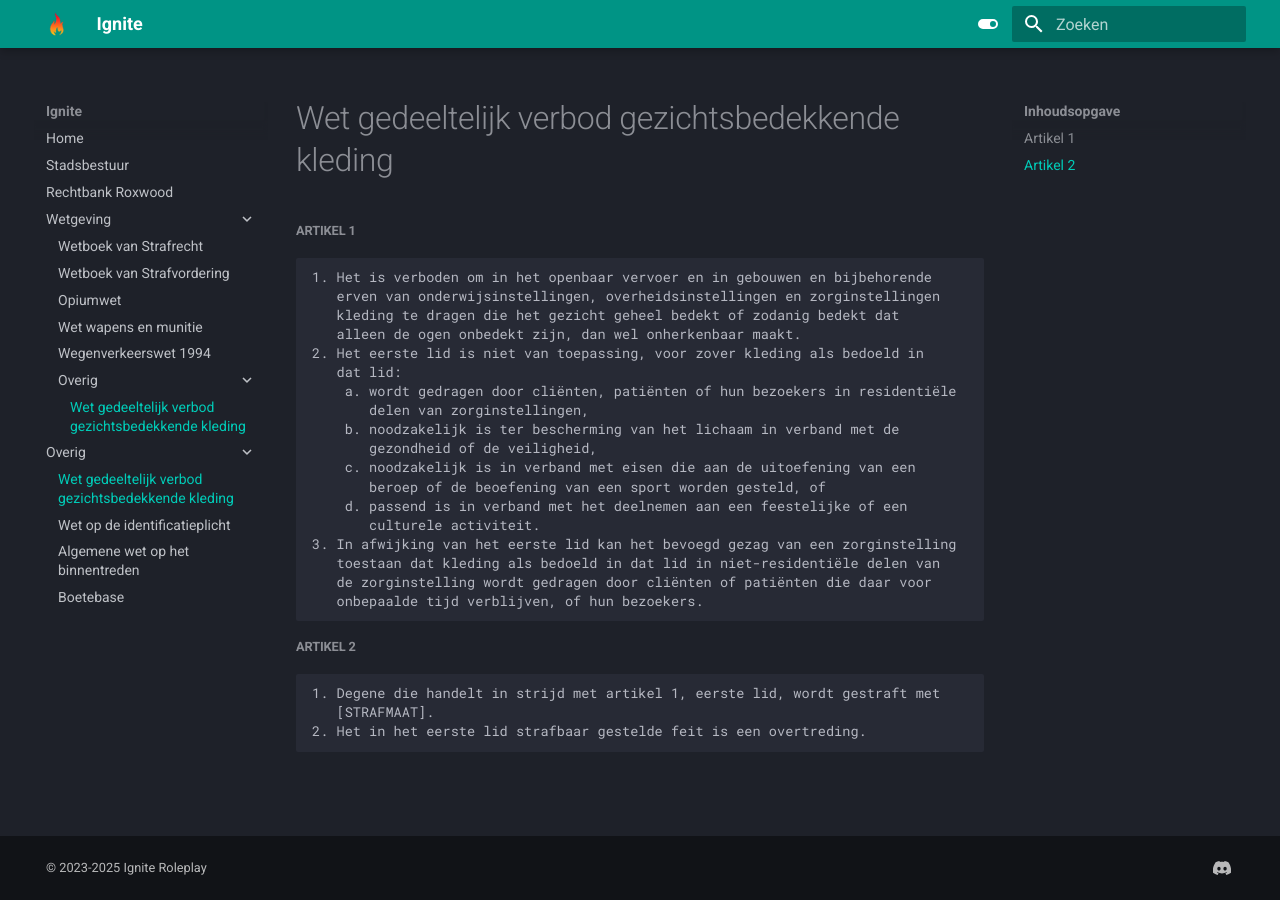
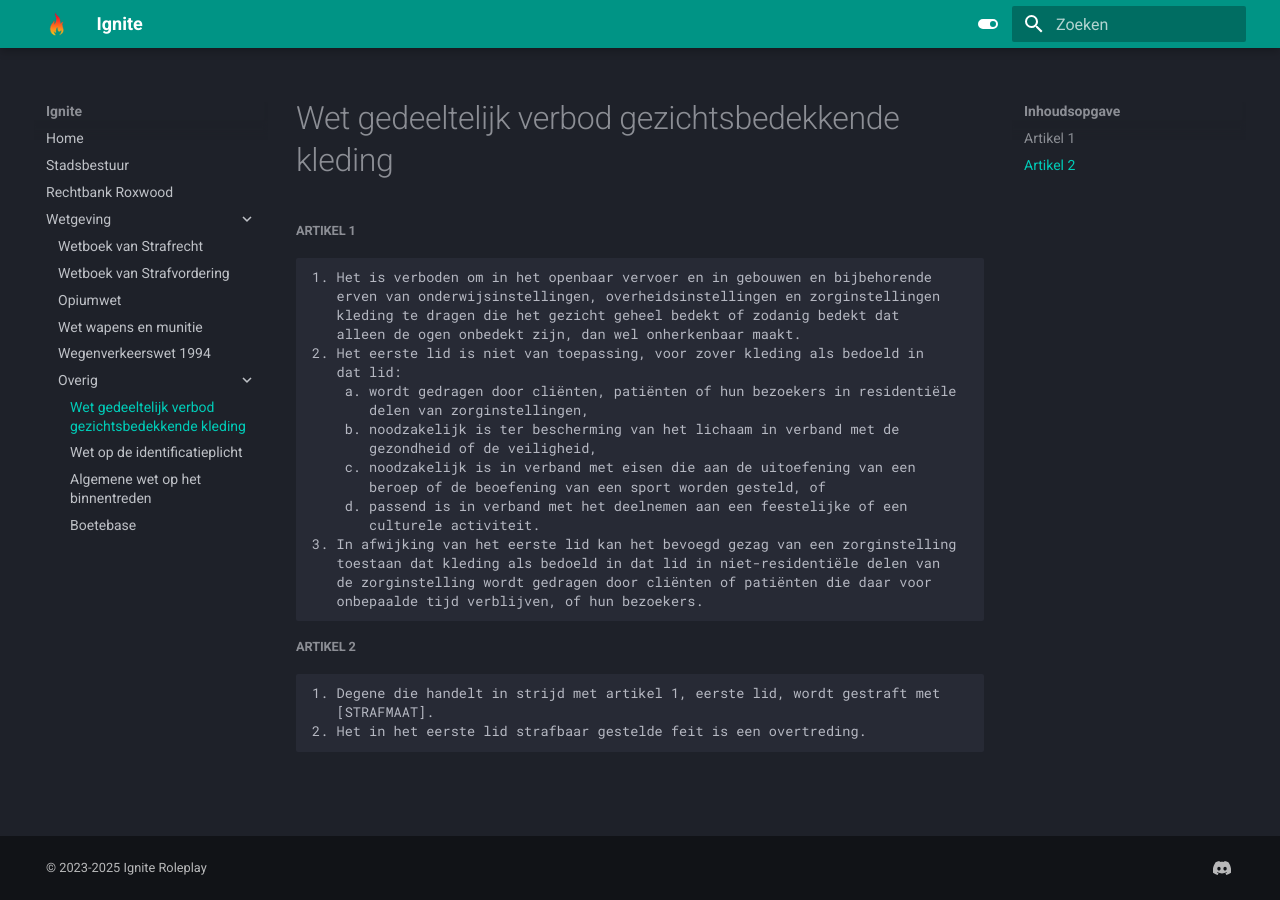
Before and after one commit to NLDenny/wetboek, an MkDocs documentation site: the page built from docs/overig/wgvgk.md, in a window 1280 px wide. Built offline with MkDocs 1.6.1 and Material for MkDocs 9.7.7, drawn with Linux system fonts in a browser that asks for light colours.

Commit message:
Update mkdocs.yml

```diff
--- a/mkdocs.yml
+++ b/mkdocs.yml
@@ -77,11 +77,9 @@ nav:
     - Wegenverkeerswet 1994: wvw.md
     - Overig:
          - Wet gedeeltelijk verbod gezichtsbedekkende kleding: overig/wgvgk.md
+         - Wet op de identificatieplicht: overig/wid.md
+         - Algemene wet op het binnentreden: overig/awbi.md
+         - Boetebase: overig/bb.md
   # - Politiewet 2012: polw2012.md
   # - Ambtsinstructie: ambts.md
-  - Overig:
-    - Wet gedeeltelijk verbod gezichtsbedekkende kleding: overig/wgvgk.md
-    - Wet op de identificatieplicht: overig/wid.md
-    - Algemene wet op het binnentreden: overig/awbi.md
-    - Boetebase: overig/bb.md
   # - INSTRUCTIES: overzicht.md
```
